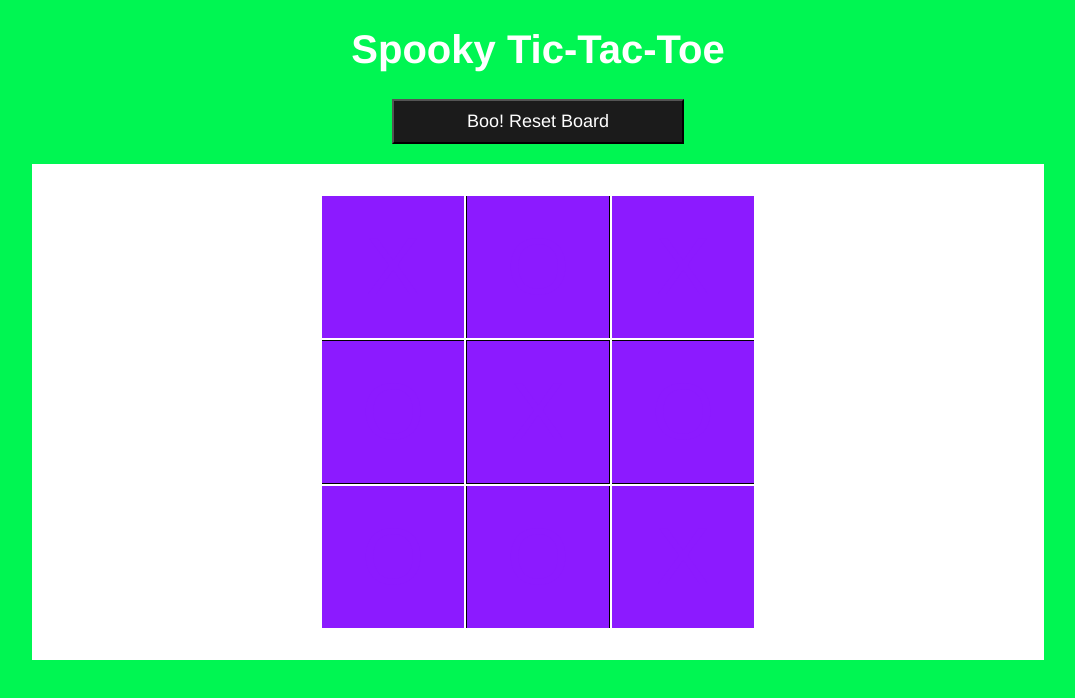
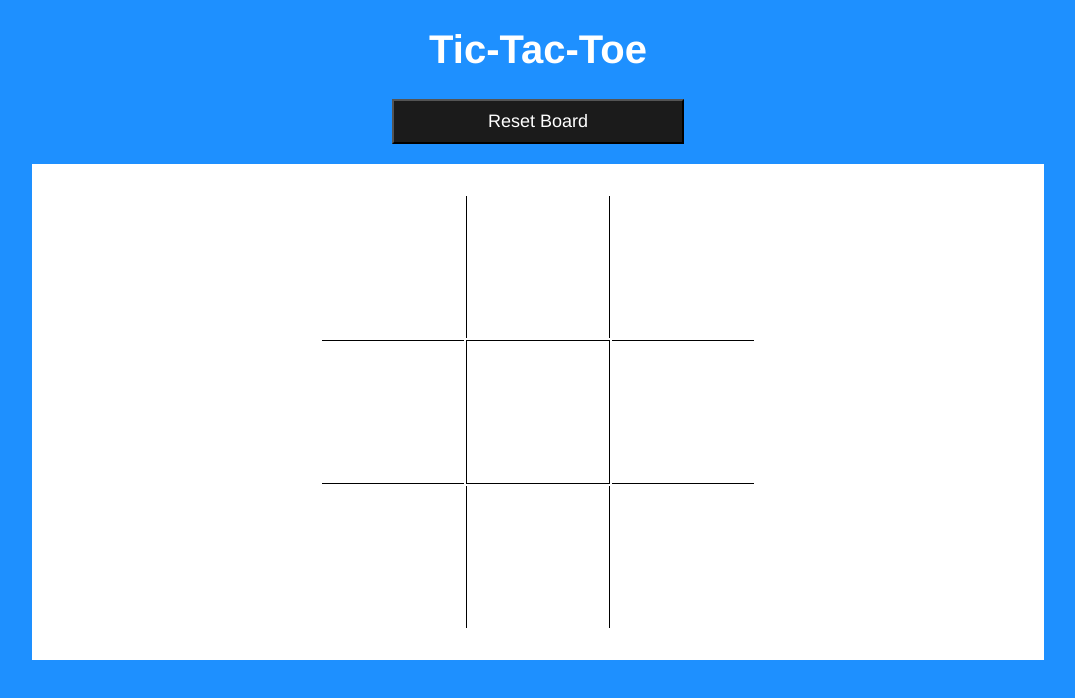
Before and after one commit to kimhart/tic-tac-toe, a plain HTML site: page index.html in a window 1280 px wide. Shown: the whole page, without its empty margins (102-1177 px from the left). Drawn offline with Linux system fonts and the light colour scheme.

Commit message:
formatting fixes

```diff
--- a/index.html
+++ b/index.html
@@ -8,25 +8,25 @@
 <body>
 	<div id="container">
 		<div id="header">
-			<h1>Spooky Tic-Tac-Toe</h1>
-			<button style="button" id="reset-btn">Boo! Reset Board</button>
+			<h1>Tic-Tac-Toe</h1>
+			<button style="button" id="reset-btn">Reset Board</button>
 		</div>
 			<div id="grid">
 			    <table align="center">
 			      <tbody><tr id="row1">
-			        <td class="square o x">X</td>
-			        <td class="square v x o">O</td>
-			        <td class="square o x">X</td>
+			        <td class="square o x"></td>
+			        <td class="square v x o"></td>
+			        <td class="square o x"></td>
 			      </tr>
 			      <tr id="row2">
-			        <td class="square h x o">O</td>
-			        <td class="square v h o x">X</td>
-			        <td class="square h x o">O</td>
+			        <td class="square h x o"></td>
+			        <td class="square v h o x"></td>
+			        <td class="square h x o"></td>
 			      </tr>
 			      <tr id="row3">
-			        <td class="square o x">O</td>
-			        <td class="square v x o">O</td>
-			        <td class="square o x">X</td>
+			        <td class="square o x"></td>
+			        <td class="square v x o"></td>
+			        <td class="square o x"></td>
 			      </tr>
 			    </tbody></table>
 		  	</div>
--- a/style.css
+++ b/style.css
@@ -1,6 +1,6 @@
 body {
 	font-family: helvetica;
-	background-color: #00F652;
+	background-color: DodgerBlue;
 }
 
 #container {
@@ -19,7 +19,7 @@ body {
 }
 
 #header {
-	background-color: #00F652;
+	background-color: DodgerBlue;
 	margin: 20px;
 }
 
@@ -67,14 +67,15 @@ h1 {
 .x {
 	text-align: center;
 	font-size: 80px;
-	color: #FFFFFF;
-	background-color: #8C1AFF;
+	background-color: #FFFFFF;
+	color: #000;
 
 }
 
 .o {
 	text-align: center;
 	font-size: 80px;
+	background-color: #FFFFFF;
 	color: #8C1AFF;
 
 }
```
